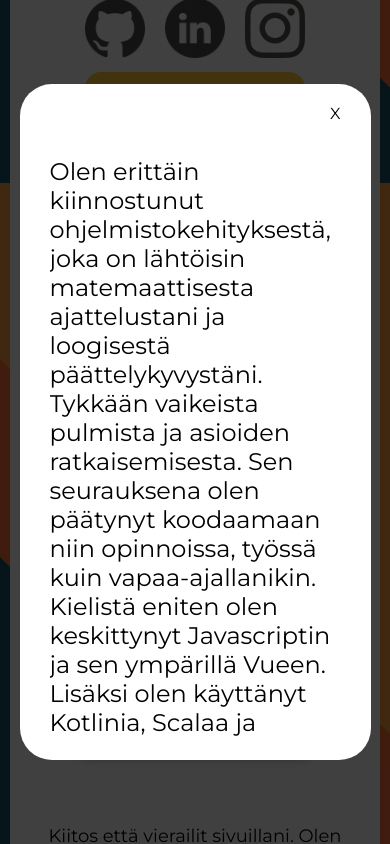
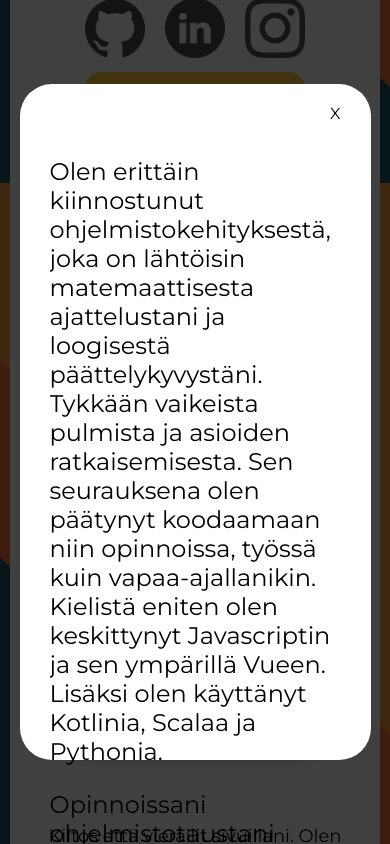
Before and after one commit to jviitamo/jubilant-octo-system, a Vue app: page / in a window 390 px wide. Both pictures are taken after a click on the element "Ohjelmistokehitys". Shown: the part 661-1505 px from the top of the page. Built offline with nearby package versions, Linux system fonts and the light colour scheme.

Commit message:
Minor tweaks to description css

```diff
--- a/src/components/CompetenceBall.vue
+++ b/src/components/CompetenceBall.vue
@@ -2,7 +2,7 @@
     <div class="ball" :style="{backgroundColor: color}" @click="showPopup()">
       <p>{{ msg }}</p>
     </div>
-    <div class="overlay-container" :style="[!this.Popup ? 'display: none' : '']">
+    <div class="overlay-container" :style="[!this.Popup ? 'display: none' : '']" @click.self="showPopup()">
       <div class="overlay">
           <div @click="showPopup()" class="closebutton">X</div>
           <slot />
@@ -72,7 +72,7 @@ export default {
     .overlay {
         background-color: white;
         opacity: 1 !important;
-        height: 60%;
+        max-height: 60%;
         width: 60%;
         border-radius: 2em;
     }
@@ -88,7 +88,7 @@ export default {
     }
     @media screen and (max-width: 1050px) {
       .overlay {
-          height: 70%;
+          max-height: 70%;
           width: 70%;
       }
     }
@@ -100,7 +100,7 @@ export default {
     }
     @media screen and (max-width: 600px) {
       .overlay {
-          height: 80%;
+          max-height: 80%;
           width: 90%;
       }
       .ball {
```
